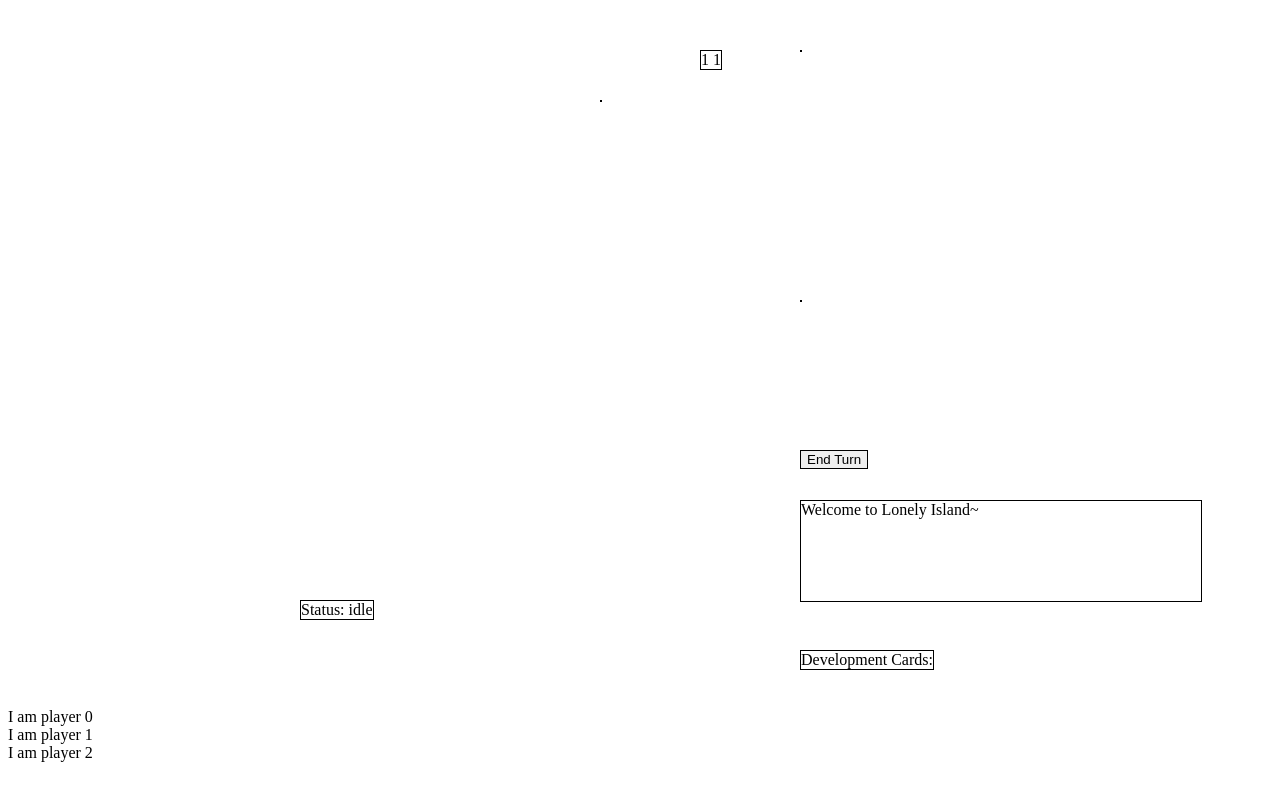
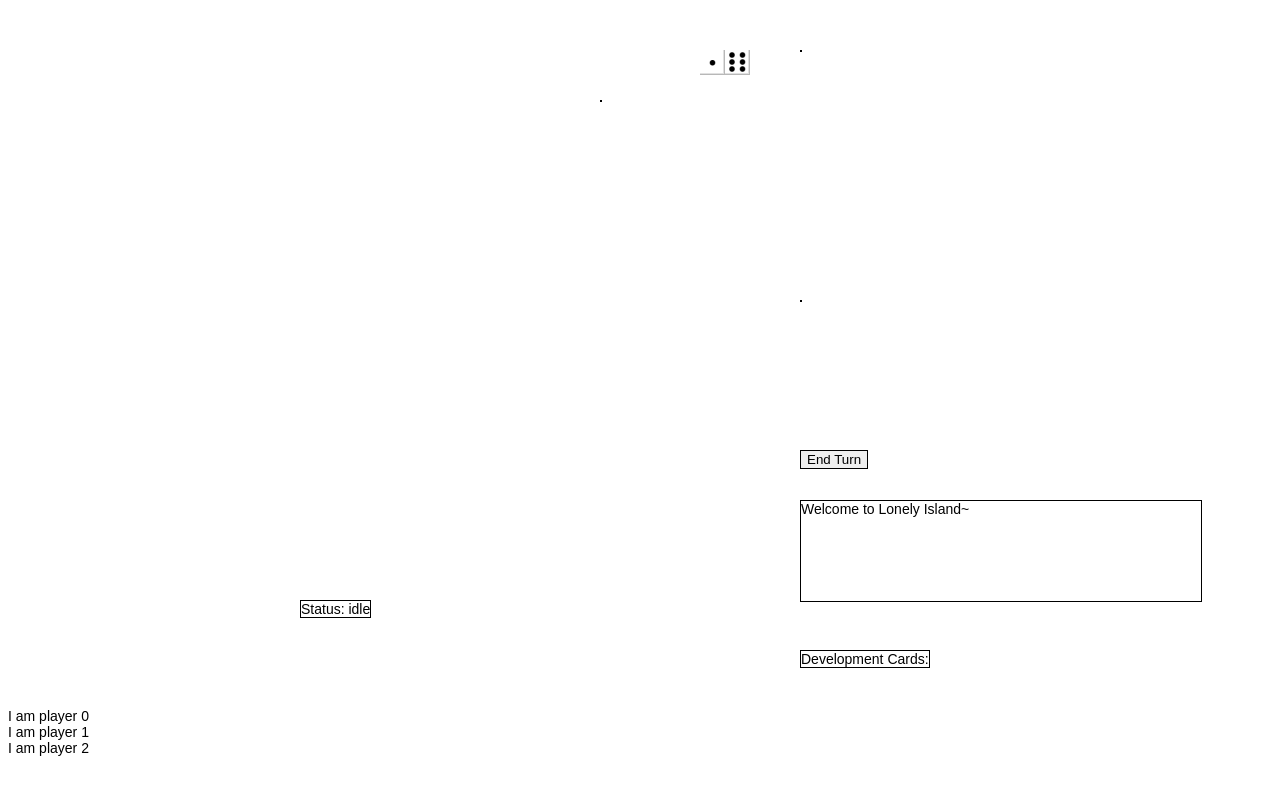
Before and after one commit to hnfong/md4-js-games, a PHP site: page /c.html in a window 1280 px wide. Run offline with PHP 8.4, Linux system fonts and the light colour scheme.

Commit message:
dice images
git-svn-id: http://lonelyisland.svn.sourceforge.net/svnroot/lonelyisland/trunk@8 f3f8e9c3-4f37-0410-9a2b-95bf28f32e7a

```diff
--- a/c.html
+++ b/c.html
@@ -31,7 +31,7 @@
 <div id="res_window" class="window" style="left: 800px; top: 300px;"></div>
 <div id="purchase_window" class="window" style="left: 800px; top: 50px;"></div>
 <div id="log_window" class="window" style="left: 800px; top: 500px; width: 400px; height: 100px; overflow: auto;">Welcome to Lonely Island~</div>
-<div id="dice" class="window" style="left: 700px; top: 50px;" onmousedown="state.diceHandler();">1 1</div>
+<div id="dice" class="dice" style="left: 700px; top: 50px;" onmousedown="state.diceHandler();"><img src="img/dice1.png"><img src="img/dice6.png"></div>
 <input type="button" value="End Turn" class="window" style="left: 800px; top: 450px;" onclick="state.buttonHandler('button_end_turn');"/>
 <div id="status" class="window" style="left: 300px; top: 600px;">Status: idle</div>
 
@@ -306,7 +306,7 @@
 function ui_drawDice(a) {
 	var txt = '';
 	for (var i = 0; i < game.numDice; ++i) {
-		txt += a[i] + ' ';
+		txt += '<img src="img/dice'+a[i]+'.png">';
 	}
 	g('dice').innerHTML = txt;
 }
--- a/default.css
+++ b/default.css
@@ -1,5 +1,14 @@
 .window {
 	border:1px solid black;
 	position: absolute;
+}
+
+.dice {
+	position: absolute;
 	cursor: pointer;
 }
+
+body {
+	font-family: Arial, Tahoma, Verdana, Sans;
+	font-size: 14px;
+}
```
Also changed, not shown: img/dice1.png (added), img/dice2.png (added), img/dice3.png (added), img/dice4.png (added), img/dice5.png (added), img/dice6.png (added).
